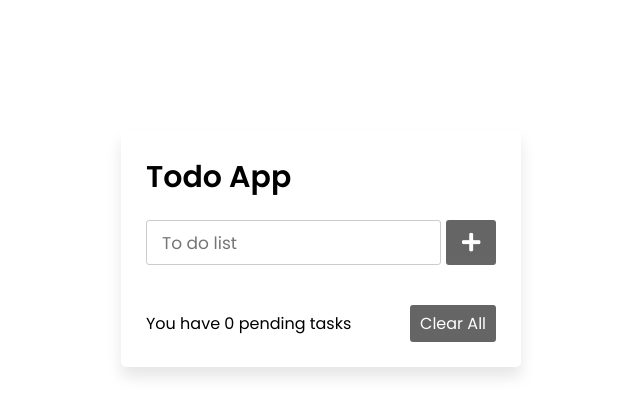
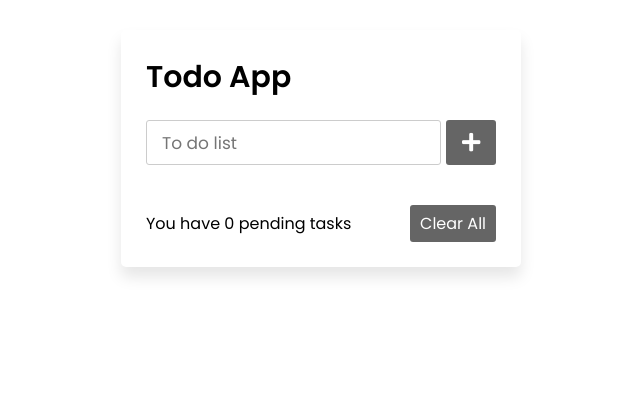
Before and after one commit to fangmin26/game, a plain HTML site: page todolist/index.html in a window 1280 px wide. Shown: the whole page, without its empty margins (319-959 px from the left). Drawn offline with Linux system fonts and the light colour scheme.

Commit message:
Update style.css

```diff
--- a/todolist/style.css
+++ b/todolist/style.css
@@ -19,7 +19,7 @@ body{
   background: #fff;
   max-width: 400px;
   width: 100%;
-  margin: 120px auto;
+  margin: 20px auto;
   padding: 25px;
   border-radius: 5px;
   box-shadow: 0px 10px 15px rgba(0,0,0,0.1);
```
